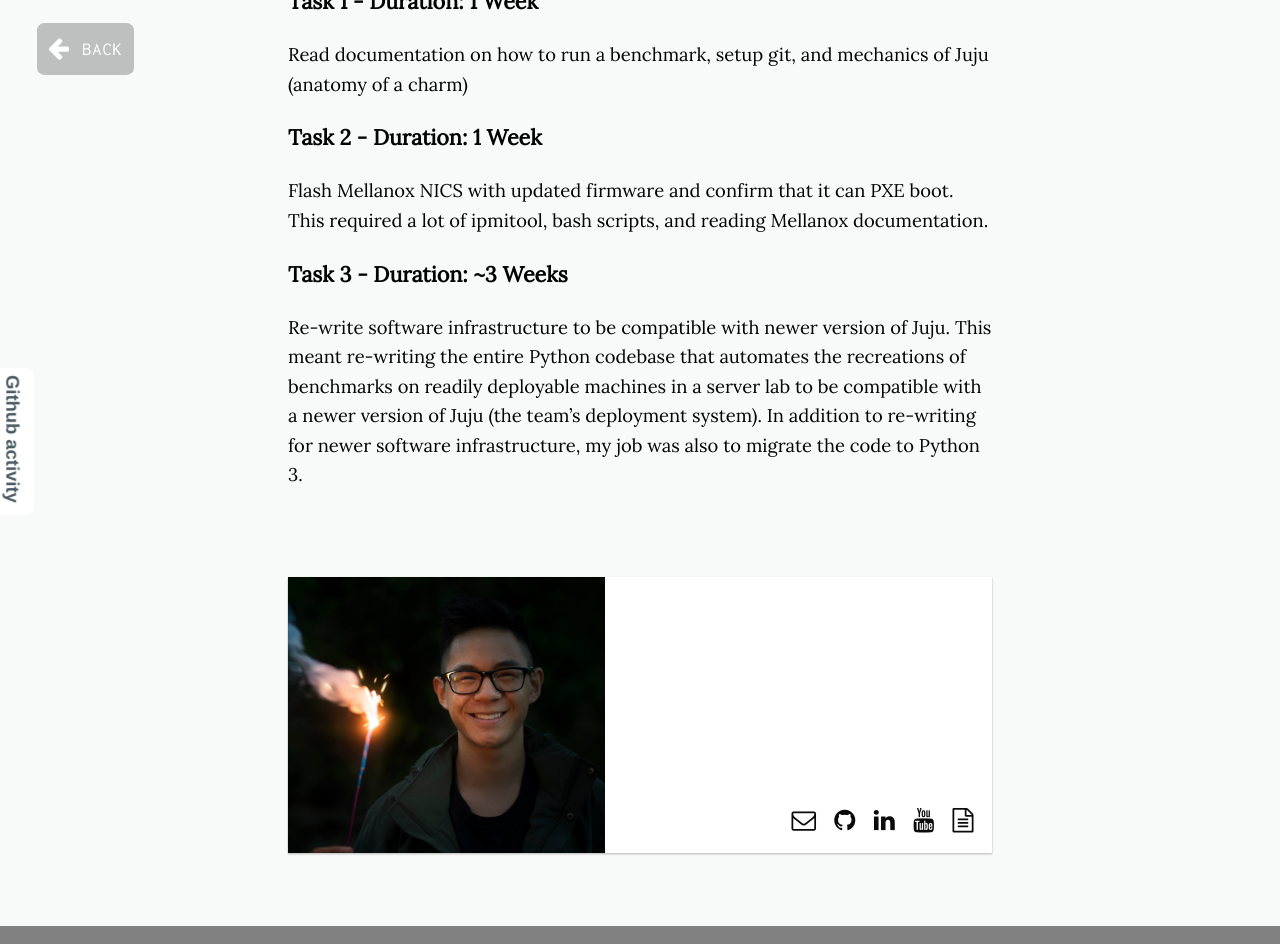
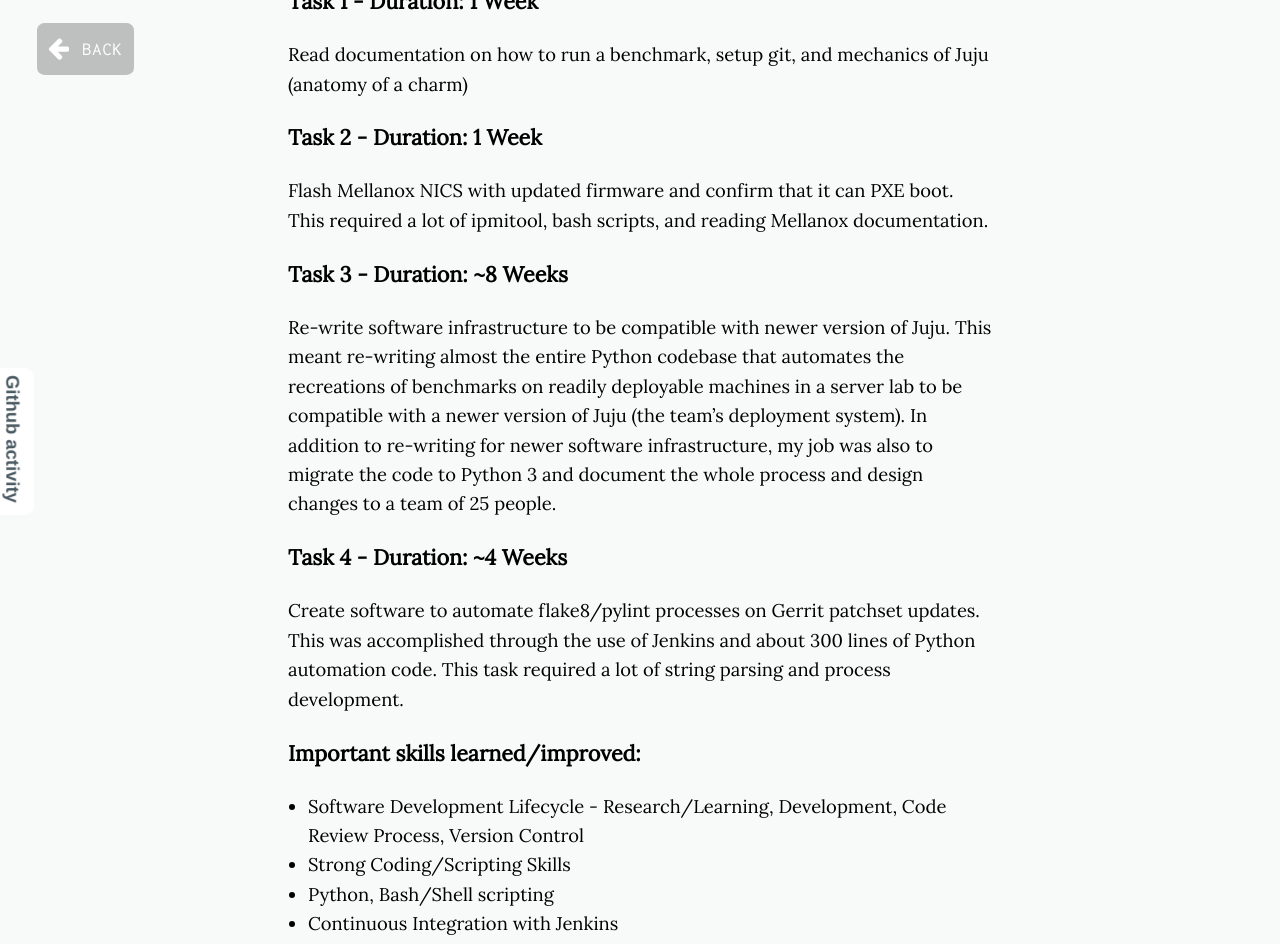
Before and after one commit to dphuang2/dphuang2.github.io, a Jekyll site: the page built from _posts/2017-05-22-arm.markdown, in a window 1280 px wide and 1400 px high, scrolled down 755 px. Shown: the top 944 px of the window. Built offline with Jekyll 4.4.1, drawn with Linux system fonts in a browser that asks for light colours; nearby versions of some CDN libraries; a style sheet for code colours, icons or effects is not loaded; some of the changed text lies outside the part shown; grey boxes are pictures that could not be loaded.

Commit message:
Update Resume and ARM post

```diff
--- a/_posts/2017-05-22-arm.markdown
+++ b/_posts/2017-05-22-arm.markdown
@@ -18,10 +18,23 @@ Read documentation on how to run a benchmark, setup git, and mechanics of Juju
 Flash Mellanox NICS with updated firmware and confirm that it can PXE boot. This
 required a lot of ipmitool, bash scripts, and reading Mellanox documentation.
 
-### Task 3 - Duration: ~3 Weeks
+### Task 3 - Duration: ~8 Weeks
 Re-write software infrastructure to be compatible with newer version of Juju.
-This meant re-writing the entire Python codebase that automates the recreations
-of benchmarks on readily deployable machines in a server lab to be compatible
-with a newer version of Juju (the team's deployment system). In addition to
-re-writing for newer software infrastructure, my job was also to migrate
-the code to Python 3.
+This meant re-writing almost the entire Python codebase that automates the
+recreations of benchmarks on readily deployable machines in a server lab to be
+compatible with a newer version of Juju (the team's deployment system). In addition
+to re-writing for newer software infrastructure, my job was also to migrate
+the code to Python 3 and document the whole process and design changes to a team
+of 25 people.
+
+### Task 4 - Duration: ~4 Weeks
+Create software to automate flake8/pylint processes on Gerrit patchset updates.
+This was accomplished through the use of Jenkins and about 300 lines of Python
+automation code. This task required a lot of string parsing and process development.
+
+### Important skills learned/improved:
+ - Software Development Lifecycle - Research/Learning, Development, Code Review Process, Version Control
+ - Strong Coding/Scripting Skills
+ - Python, Bash/Shell scripting
+ - Continuous Integration with Jenkins
+ - Oral Presentation Skills
```
Also changed, not shown: 1 other file.
